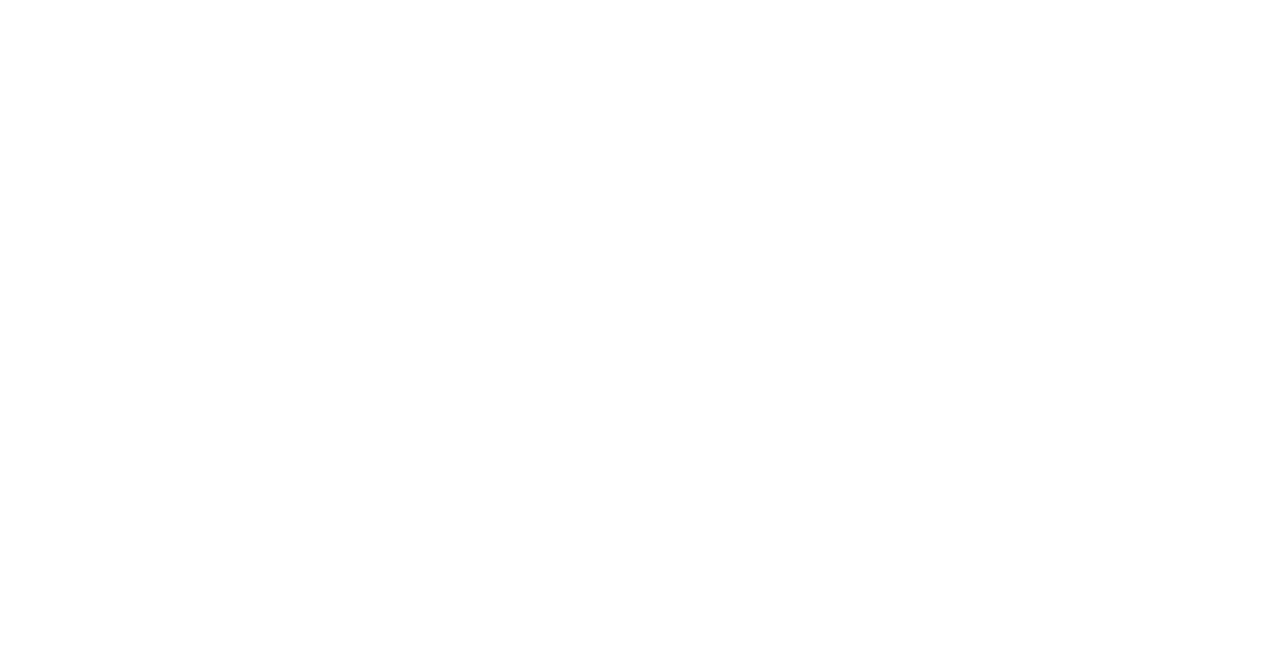
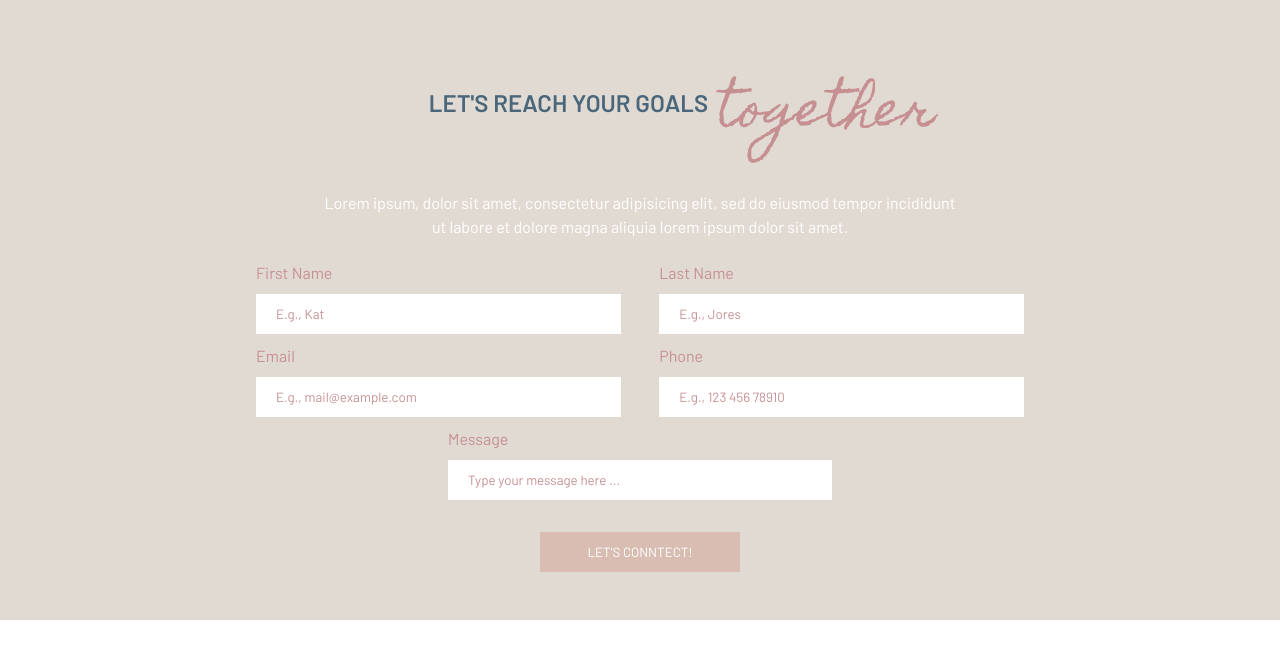
Before and after one commit to Macanijus/psd-to-html, a plain HTML site: page index.html in a window 1280 px wide. Drawn offline with Linux system fonts and the light colour scheme.

Commit message:
styling contact-formular

```diff
--- a/index.html
+++ b/index.html
@@ -4,6 +4,7 @@
     <meta charset="UTF-8" />
     <meta http-equiv="X-UA-Compatible" content="IE=edge" />
     <meta name="viewport" content="width=device-width, initial-scale=1.0" />
+    <link rel="stylesheet" href="style.css">
     <title>The Naturalist</title>
     <link rel="preconnect" href="https://fonts.googleapis.com">
     <link rel="preconnect" href="https://fonts.gstatic.com" crossorigin>
@@ -15,5 +16,50 @@
   </head>
   <body>
 
+    <div class="contact-container">
+
+      <div class="contact-header">
+        <div class="contact-header-one">LET'S REACH YOUR GOALS</div>
+        <div class="contact-header-cursiv">together</div>
+      </div>
+
+      <div class="contact-text">
+        Lorem ipsum, dolor sit amet, consectetur adipisicing elit, sed do eiusmod tempor incididunt ut labore et dolore magna aliquia lorem ipsum dolor sit amet.
+      </div>
+
+      <div class="contact-name-container">
+        <form class="contact-input-name">
+          <label for="firstname" id="firstname">First Name</label>
+          <input class="contact-input" type="text" name="firstname" placeholder="E.g., Kat">
+        </form>
+        <form class="contact-input-name">
+          <label for="lasttname" id="lastname">Last Name</label>
+          <input class="contact-input" type="text" name="lastname" placeholder="E.g., Jores">
+        </form>
+      </div>
+
+      <div class="contact-email-phone-container">
+        <form class="contact-input-name">
+          <label for="email" id="email">Email</label>
+          <input class="contact-input" type="email" name="email" placeholder="E.g., mail@example.com">
+        </form>
+        <form class="contact-input-name">
+          <label for="phone" id="phone">Phone</label>
+          <input class="contact-input" type="number" name="phone" placeholder="E.g., 123 456 78910">
+        </form>
+      </div>
+
+      <div class="contact-input-message-container">
+          <label for="message" id="message">Message</label>
+          <input class="contact-input-message" type="text" name="message" placeholder="Type your message here ...">
+      </div>
+
+      <button class="contact-button">LET'S CONNTECT!</button>
+
+    </div>
+
+  </div>
+
   </body>
 </html>
+<!DOCTYPE html>
--- a/style.css
+++ b/style.css
@@ -11,3 +11,138 @@
   padding: 0;
   box-sizing: border-box;
 }
+
+
+.contact-container {
+  width: 100%;
+  height: 620px;
+  background-color: var(--beige);
+  padding: 48px 0;
+  justify-content: center;
+}
+
+.contact-container, .contact-input-message-container, .contact-input-name {
+  display: flex;
+  flex-direction: column;
+}
+
+.contact-header {
+  display: flex;
+  flex-direction: row;
+  margin: auto;
+  width: 40%;
+}
+
+.contact-header-one{
+  color: var(--blue);
+  font-family: 'barlow';
+  font-weight: bold;
+  font-size: 24px;
+  padding: 25px 10px 0 0;
+  margin-left: 17%;
+}
+
+.contact-header-cursiv {
+  color: var(--rose);
+  font-family: 'Homemade Apple';
+  font-size: 48px;
+  padding-bottom: -20px;
+}
+
+.contact-text {
+  font-family: 'barlow';
+  color: #fff;
+  width: 25%;
+  text-align: center;
+  line-height: 24px;
+  margin: 10px auto 24px auto;
+}
+
+.contact-name-container, .contact-email-phone-container {
+  width: 30%;
+  display: grid;
+  grid-template-columns: 1fr 1fr;
+  gap: 5%;
+  justify-content: center;
+  margin: 0 auto 12px auto;
+}
+
+.contact-input-message-container {
+  width: 30%;
+  margin: 0 auto 32px auto;
+}
+
+
+
+#firstname, #lastname, #email, #phone, #message {
+  margin-bottom: 12px;
+}
+
+.contact-input {
+  height: 40px;
+  width: 100%;
+  border: none;
+  padding-left: 20px;
+}
+
+#firstname, #lastname, #email, #phone, #message,
+.contact-input::placeholder,
+.contact-input-message::placeholder {
+  color: var(--rose);
+  font-family: 'barlow';
+}
+
+.contact-input-message {
+  width: 100%;
+  height: 40px;
+  border: none;
+  padding-left: 20px;
+}
+
+.contact-input:hover, .contact-input-message:hover {
+  border: solid 1px var(--rose)
+}
+
+.contact-button {
+  width: 200px;
+  height: 40px;
+  border: none;
+  font-family: 'barlow';
+  margin: 0 auto 0 auto;
+  background-color: var(--beige-dark);
+  color: #fff;
+}
+
+.contact-button:hover {
+  background-color: var(--rose);
+}
+
+@media screen and (max-width: 1500px) {
+  .contact-header,
+  .contact-text {
+    width: 50%;
+  }
+  .contact-name-container, .contact-email-phone-container {
+    width: 60%;
+  }
+}
+
+@media screen and (max-width: 1240px) {
+  .contact-header,
+  .contact-text {
+    width: 70%;
+  }
+  .contact-name-container, .contact-email-phone-container {
+    width: 70%;
+  }
+}
+
+@media screen and (max-width: 890px) {
+  .contact-header,
+  .contact-text {
+    width: 90%;
+  }
+  .contact-name-container, .contact-email-phone-container {
+    width: 90%;
+  }
+}
```
Also changed, not shown: 1 other file.
